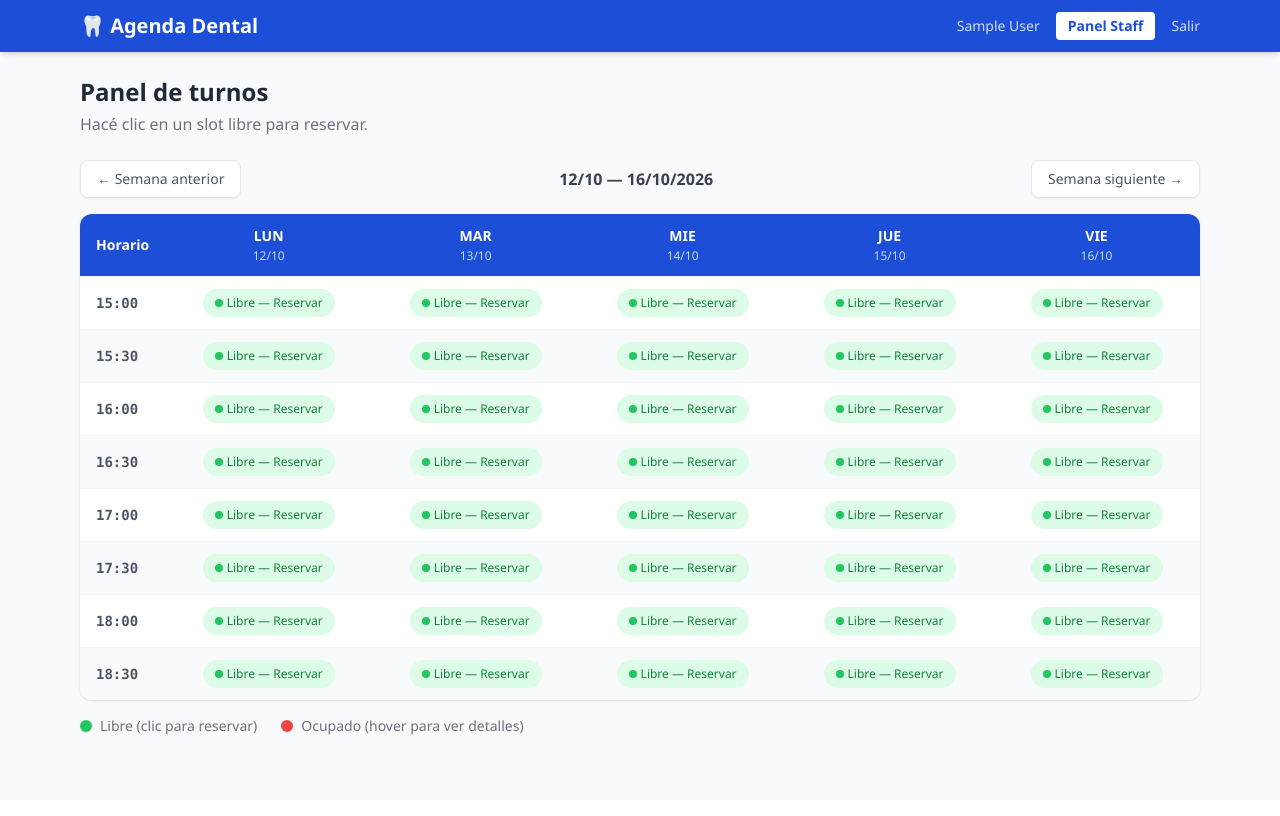
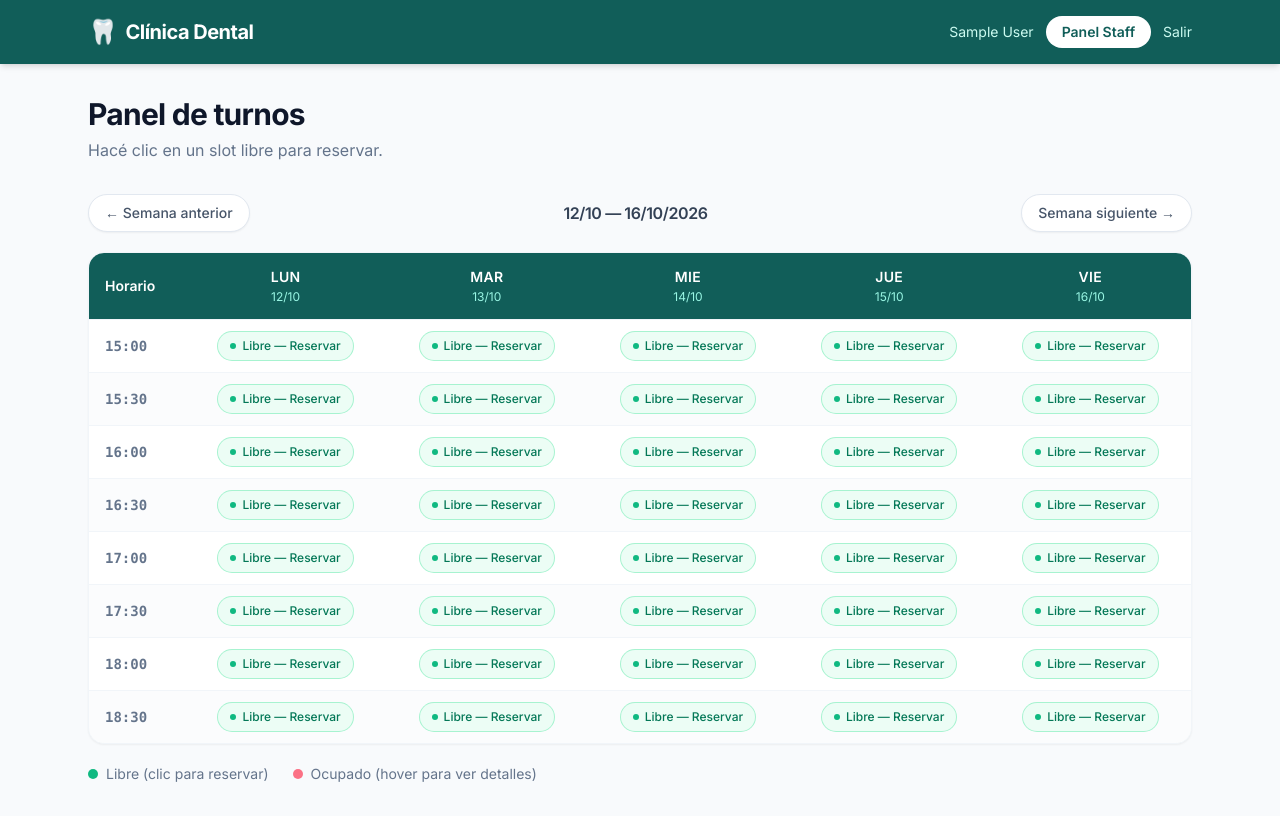
Before and after one commit to MiguelGoda/agenda_dental, a Django app: page /staff/ in a window 1280 px wide. Before the commit the page ends 735 px from the top, so only its background shows below. Run offline with Django 5.2, Linux system fonts and the light colour scheme; the visitor is signed in with stand-in values (Sample User, id 1); data that the repository does not hold is empty; some libraries are stand-ins or nearby versions.

Commit message:
Redesign frontend with professional teal palette and Inter typography
Add project skill for future frontend polish requests.

Co-Authored-By: Claude Sonnet 5 <noreply@anthropic.com>
Claude-Session: https://claude.ai/code/session_01NE9RxwdXyLhji9HgpBz52W

```diff
--- a/agenda/templates/agenda/base.html
+++ b/agenda/templates/agenda/base.html
@@ -4,29 +4,44 @@
     <meta charset="UTF-8">
     <meta name="viewport" content="width=device-width, initial-scale=1.0">
     <title>{% block title %}Agenda Dental{% endblock %}</title>
+    <link rel="preconnect" href="https://fonts.googleapis.com">
+    <link rel="preconnect" href="https://fonts.gstatic.com" crossorigin>
+    <link href="https://fonts.googleapis.com/css2?family=Inter:wght@400;500;600;700;800&display=swap" rel="stylesheet">
     <script src="https://cdn.tailwindcss.com"></script>
+    <script>
+        tailwind.config = {
+            theme: {
+                extend: {
+                    fontFamily: {
+                        sans: ['Inter', 'ui-sans-serif', 'system-ui', 'sans-serif'],
+                    },
+                },
+            },
+        };
+    </script>
     <style>
-        body { font-family: 'Segoe UI', sans-serif; }
+        body { font-family: 'Inter', sans-serif; }
     </style>
 </head>
-<body class="bg-gray-50 min-h-screen">
+<body class="bg-slate-50 min-h-screen font-sans text-slate-800">
 
     <!-- Navbar -->
-    <nav class="bg-blue-700 text-white shadow-md">
-        <div class="max-w-6xl mx-auto px-4 py-3 flex justify-between items-center">
-            <a href="{% url 'calendario' %}" class="text-xl font-bold flex items-center gap-2">
-                🦷 Agenda Dental
+    <nav class="bg-teal-800 text-white shadow-md">
+        <div class="max-w-6xl mx-auto px-4 sm:px-6 py-4 flex justify-between items-center">
+            <a href="{% url 'calendario' %}" class="text-xl font-bold tracking-tight flex items-center gap-2">
+                <span class="text-2xl">🦷</span>
+                <span>Clínica Dental</span>
             </a>
-            <div class="flex gap-4 items-center text-sm">
+            <div class="flex gap-3 items-center text-sm">
                 {% if user.is_authenticated %}
-                    <span class="opacity-80">{{ user.get_full_name|default:user.username }}</span>
-                    <a href="{% url 'staff_calendario' %}" class="bg-white text-blue-700 px-3 py-1 rounded font-semibold hover:bg-blue-50">Panel Staff</a>
+                    <span class="hidden sm:inline text-teal-100">{{ user.get_full_name|default:user.username }}</span>
+                    <a href="{% url 'staff_calendario' %}" class="bg-white text-teal-800 px-4 py-1.5 rounded-full font-semibold hover:bg-teal-50 transition-colors">Panel Staff</a>
                     <form method="post" action="{% url 'logout' %}" class="inline">
                         {% csrf_token %}
-                        <button type="submit" class="hover:underline opacity-80 bg-transparent border-0 cursor-pointer text-white">Salir</button>
+                        <button type="submit" class="text-teal-100 hover:text-white hover:underline underline-offset-2 bg-transparent border-0 cursor-pointer transition-colors">Salir</button>
                     </form>
                 {% else %}
-                    <a href="{% url 'login' %}" class="bg-white text-blue-700 px-3 py-1 rounded font-semibold hover:bg-blue-50">Staff</a>
+                    <a href="{% url 'login' %}" class="bg-white text-teal-800 px-4 py-1.5 rounded-full font-semibold hover:bg-teal-50 transition-colors">Staff</a>
                 {% endif %}
             </div>
         </div>
@@ -34,9 +49,9 @@
 
     <!-- Mensajes -->
     {% if messages %}
-    <div class="max-w-6xl mx-auto px-4 mt-4">
+    <div class="max-w-6xl mx-auto px-4 sm:px-6 mt-4">
         {% for message in messages %}
-        <div class="px-4 py-3 rounded mb-2 {% if message.tags == 'error' %}bg-red-100 text-red-700 border border-red-300{% else %}bg-green-100 text-green-700 border border-green-300{% endif %}">
+        <div class="px-4 py-3 rounded-lg mb-2 text-sm font-medium {% if message.tags == 'error' %}bg-rose-50 text-rose-700 border border-rose-200{% else %}bg-emerald-50 text-emerald-700 border border-emerald-200{% endif %}">
             {{ message }}
         </div>
         {% endfor %}
@@ -44,7 +59,7 @@
     {% endif %}
 
     <!-- Contenido -->
-    <main class="max-w-6xl mx-auto px-4 py-6">
+    <main class="max-w-6xl mx-auto px-4 sm:px-6 py-8">
         {% block content %}{% endblock %}
     </main>
 
--- a/agenda/templates/agenda/staff_calendario.html
+++ b/agenda/templates/agenda/staff_calendario.html
@@ -3,73 +3,73 @@
 {% block title %}Panel Staff — Agenda{% endblock %}
 
 {% block content %}
-<div class="mb-6 flex justify-between items-start">
+<div class="mb-8 flex justify-between items-start">
     <div>
-        <h1 class="text-2xl font-bold text-gray-800">Panel de turnos</h1>
-        <p class="text-gray-500 mt-1">Hacé clic en un slot libre para reservar.</p>
+        <h1 class="text-3xl font-bold text-slate-900 tracking-tight">Panel de turnos</h1>
+        <p class="text-slate-500 mt-1.5">Hacé clic en un slot libre para reservar.</p>
     </div>
 </div>
 
 <!-- Navegación de semanas -->
-<div class="flex items-center justify-between mb-4">
+<div class="flex items-center justify-between mb-5">
     <a href="?semana={{ offset_prev }}"
-       class="flex items-center gap-1 px-4 py-2 bg-white border border-gray-200 rounded-lg shadow-sm hover:bg-gray-50 text-sm font-medium text-gray-600">
+       class="flex items-center gap-1.5 px-4 py-2 bg-white border border-slate-200 rounded-full shadow-sm hover:border-teal-300 hover:text-teal-700 transition-colors text-sm font-medium text-slate-600">
         ← Semana anterior
     </a>
-    <span class="text-gray-700 font-semibold">
+    <span class="text-slate-700 font-semibold tracking-tight">
         {{ week_days.0|date:"d/m" }} — {{ week_days.4|date:"d/m/Y" }}
     </span>
     <a href="?semana={{ offset_next }}"
-       class="flex items-center gap-1 px-4 py-2 bg-white border border-gray-200 rounded-lg shadow-sm hover:bg-gray-50 text-sm font-medium text-gray-600">
+       class="flex items-center gap-1.5 px-4 py-2 bg-white border border-slate-200 rounded-full shadow-sm hover:border-teal-300 hover:text-teal-700 transition-colors text-sm font-medium text-slate-600">
         Semana siguiente →
     </a>
 </div>
 
 <!-- Grilla del calendario -->
-<div class="bg-white rounded-xl shadow overflow-hidden">
+<div class="bg-white rounded-2xl shadow-sm border border-slate-100 overflow-hidden">
     <div class="overflow-x-auto">
-        <table class="w-full text-sm">
+        <table class="w-full text-sm min-w-[640px]">
             <thead>
-                <tr class="bg-blue-700 text-white">
-                    <th class="py-3 px-4 text-left font-semibold w-20">Horario</th>
+                <tr class="bg-teal-800 text-white">
+                    <th class="py-3.5 px-4 text-left font-semibold w-24">Horario</th>
                     {% for day in week_days %}
-                    <th class="py-3 px-4 text-center font-semibold">
-                        <div>{{ day|date:"D"|upper }}</div>
-                        <div class="text-blue-200 font-normal text-xs mt-0.5">{{ day|date:"d/m" }}</div>
+                    <th class="py-3.5 px-4 text-center font-semibold">
+                        <div class="tracking-wide">{{ day|date:"D"|upper }}</div>
+                        <div class="text-teal-200 font-normal text-xs mt-0.5">{{ day|date:"d/m" }}</div>
                     </th>
                     {% endfor %}
                 </tr>
             </thead>
             <tbody>
                 {% for row in calendar %}
-                <tr class="border-t border-gray-100 {% cycle 'bg-white' 'bg-gray-50' %}">
-                    <td class="py-3 px-4 font-mono font-semibold text-gray-600">
+                <tr class="border-t border-slate-100 {% cycle 'bg-white' 'bg-slate-50/60' %}">
+                    <td class="py-3.5 px-4 font-mono font-semibold text-slate-500">
                         {{ row.slot|time:"H:i" }}
                     </td>
                     {% for cell in row.days %}
                     <td class="py-3 px-4 text-center">
                         {% if cell.is_available %}
                         <a href="{% url 'reservar' %}?fecha={{ cell.date|date:'Y-m-d' }}&hora={{ row.slot|time:'H:i' }}"
-                           class="inline-flex items-center gap-1 px-3 py-1.5 rounded-full bg-green-100 text-green-700 font-medium text-xs hover:bg-green-200 transition-colors cursor-pointer">
-                            <span class="w-2 h-2 rounded-full bg-green-500"></span>
+                           class="inline-flex items-center gap-1.5 px-3 py-1.5 rounded-full bg-emerald-50 text-emerald-700 font-medium text-xs ring-1 ring-emerald-200 hover:bg-emerald-600 hover:text-white hover:ring-emerald-600 transition-colors cursor-pointer">
+                            <span class="w-1.5 h-1.5 rounded-full bg-emerald-500 group-hover:bg-white"></span>
                             Libre — Reservar
                         </a>
                         {% else %}
                         <div class="group relative inline-block">
-                            <span class="inline-flex items-center gap-1 px-3 py-1.5 rounded-full bg-red-100 text-red-700 font-medium text-xs cursor-default">
-                                <span class="w-2 h-2 rounded-full bg-red-500"></span>
+                            <span class="inline-flex items-center gap-1.5 px-3 py-1.5 rounded-full bg-rose-50 text-rose-700 font-medium text-xs ring-1 ring-rose-200 cursor-default">
+                                <span class="w-1.5 h-1.5 rounded-full bg-rose-400"></span>
                                 {{ cell.appointment.patient.name|truncatechars:15 }}
                             </span>
                             <!-- Tooltip con botón cancelar -->
-                            <div class="hidden group-hover:block absolute z-10 bottom-full left-1/2 -translate-x-1/2 mb-2 bg-gray-800 text-white text-xs rounded-lg p-3 w-48 shadow-lg">
+                            <div class="hidden group-hover:block absolute z-10 bottom-full left-1/2 -translate-x-1/2 mb-2 bg-slate-800 text-white text-xs rounded-xl p-3 w-48 shadow-lg">
                                 <div class="font-semibold mb-1">{{ cell.appointment.patient.name }}</div>
-                                <div class="text-gray-300 mb-2">📞 {{ cell.appointment.patient.phone }}</div>
+                                <div class="text-slate-300 mb-2">📞 {{ cell.appointment.patient.phone }}</div>
                                 {% if cell.appointment.notes %}
-                                <div class="text-gray-400 mb-2 italic">{{ cell.appointment.notes|truncatechars:40 }}</div>
+                                <div class="text-slate-400 mb-2 italic">{{ cell.appointment.notes|truncatechars:40 }}</div>
                                 {% endif %}
                                 <a href="{% url 'cancelar' cell.appointment.id %}"
                                    onclick="return confirm('¿Cancelar el turno de {{ cell.appointment.patient.name }}?')"
-                                   class="block mt-2 text-center bg-red-500 hover:bg-red-600 text-white px-2 py-1 rounded text-xs">
+                                   class="block mt-2 text-center bg-rose-500 hover:bg-rose-600 text-white px-2 py-1.5 rounded-lg text-xs font-medium transition-colors">
                                     Cancelar turno
                                 </a>
                             </div>
@@ -85,12 +85,12 @@
 </div>
 
 <!-- Leyenda -->
-<div class="mt-4 flex gap-6 text-sm text-gray-500">
+<div class="mt-5 flex gap-6 text-sm text-slate-500">
     <span class="flex items-center gap-2">
-        <span class="w-3 h-3 rounded-full bg-green-500"></span> Libre (clic para reservar)
+        <span class="w-2.5 h-2.5 rounded-full bg-emerald-500"></span> Libre (clic para reservar)
     </span>
     <span class="flex items-center gap-2">
-        <span class="w-3 h-3 rounded-full bg-red-500"></span> Ocupado (hover para ver detalles)
+        <span class="w-2.5 h-2.5 rounded-full bg-rose-400"></span> Ocupado (hover para ver detalles)
     </span>
 </div>
 {% endblock %}
```
Also changed, not shown: agenda/templates/agenda/calendario.html (+23 -23 lines), agenda/templates/agenda/login.html (+9 -9 lines), agenda/templates/agenda/reservar.html (+19 -19 lines), .claude/skills/dental-agenda-frontend/SKILL.md (added).
